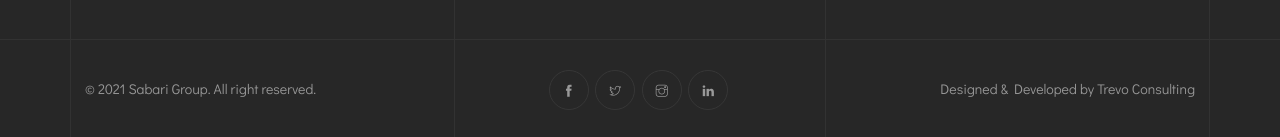
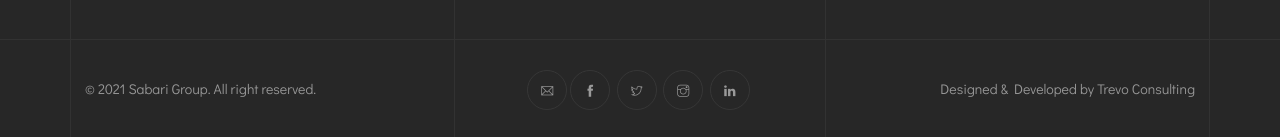
Before and after one commit to Trevo-Consutling/Sabari_Group, a plain HTML site: page contact.html in a window 1280 px wide. Shown: the part 1320-1457 px from the top of the page. Drawn offline with nearby package versions, Linux system fonts and the light colour scheme; some packages are replaced by stand-ins of ours; a script that the page names is missing.

Commit message:
Add files via upload

```diff
--- a/contact.html
+++ b/contact.html
@@ -152,7 +152,7 @@
                             </div>
                         </div>
                         <div class="col-md-4 abot">
-                            <div class="social-icon"> <a href="https://www.facebook.com/SabariEnterprises/"><i class="ti-facebook"></i></a> <a href="https://twitter.com/sabarient?s=11"><i class="ti-twitter"></i></a> <a href="https://instagram.com/sabarigroup?utm_medium=copy_link"><i class="ti-instagram"></i></a> <a href="https://www.linkedin.com/company/sabari-enterprises"><i class="ti-linkedin"></i></a> </div>
+                            <div class="social-icon"> <a href="mailto:Contact@sabari.co"><i class="ti-email"></i> </a><a href="https://www.facebook.com/SabariEnterprises/"><i class="ti-facebook"></i></a> <a href="https://twitter.com/sabarient?s=11"><i class="ti-twitter"></i></a> <a href="https://instagram.com/sabarigroup?utm_medium=copy_link"><i class="ti-instagram"></i></a> <a href="https://www.linkedin.com/company/sabari-enterprises"><i class="ti-linkedin"></i></a> </div>
                         </div>
 
                         <div class="col-md-4">
```
